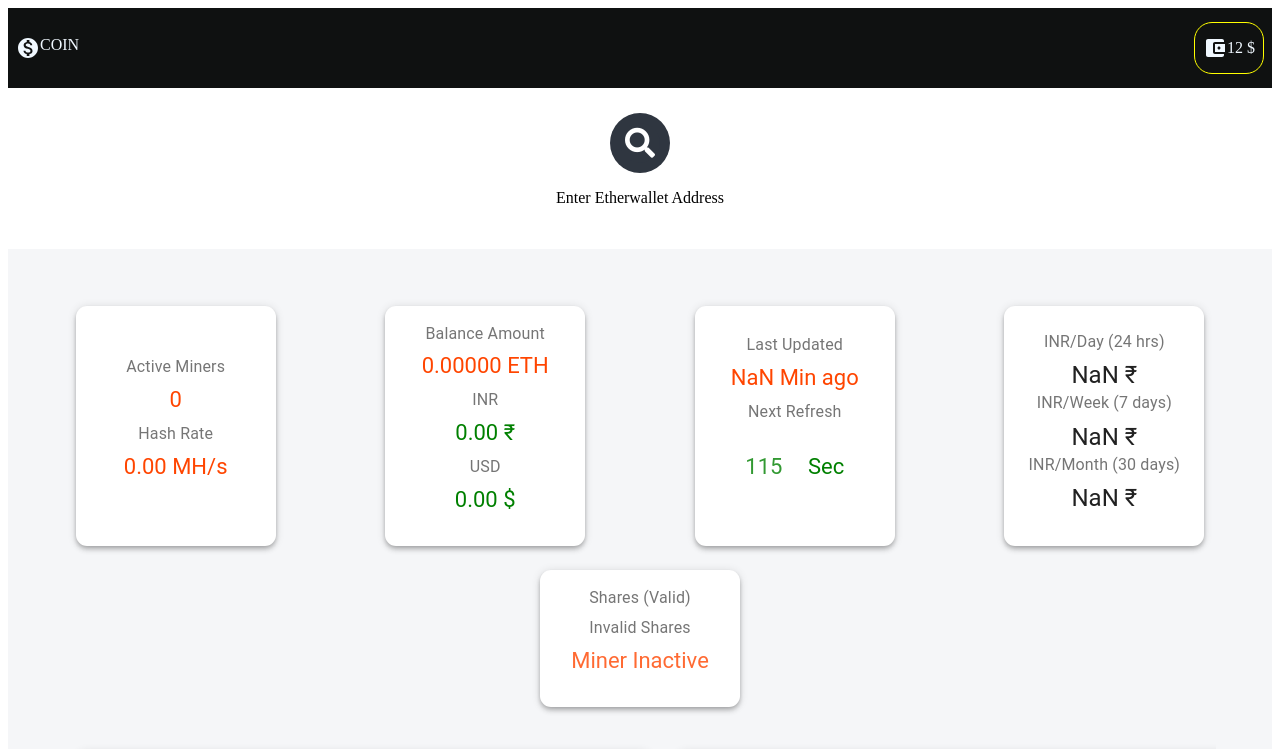
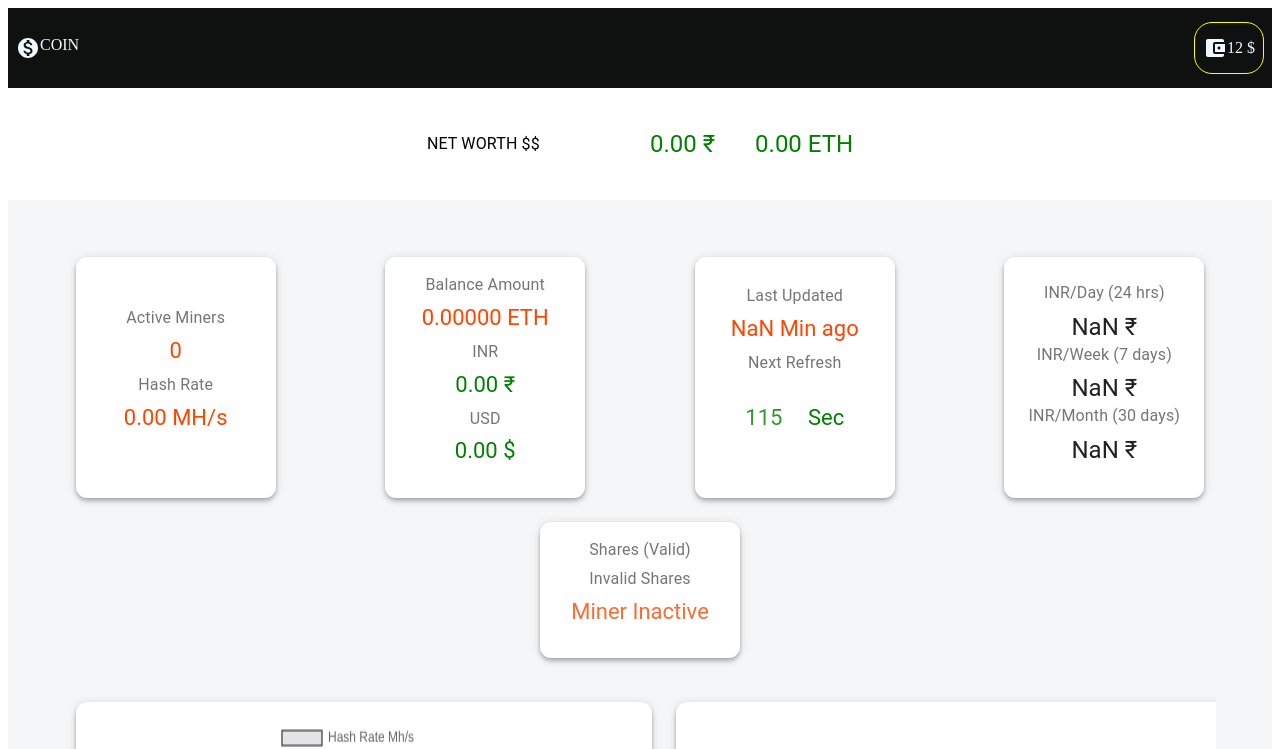
Before and after one commit to Pratik521992/COIN, a React (Create React App) app: page / in a window 1280 px wide. Shown: the top 749 px of the page. Built offline with nearby package versions, Linux system fonts and the light colour scheme; no server answers.

Commit message:
Add net worth

```diff
--- a/src/App.scss
+++ b/src/App.scss
@@ -57,63 +57,12 @@
   }
  .Search {
    display: flex;
-   flex-direction: column-reverse;
+   flex-direction: row;
    align-items: center;
    justify-content: center;
-   margin: 2% auto;
-   .SearchLabel {
-    float: right;
-  }
+   padding: 40px;
+   grid-gap: 40px;
  }
-
-  .SearchContainer {
-    &:hover > .SearchInput {
-      width: 200px;
-      padding: 0 6px;
-    }
-    background-color: #2f3640;
-    height: 40px;
-    border-radius: 40px;
-    padding: 10px;
-    .SearchInput {
-      border: none;
-      background: none;
-      outline: none;
-      float: left;
-      padding: 0;
-      color: white;
-      font-size: 16px;
-      transition: 0.4s;
-      line-height: 40px;
-      width: 0px;
-      font-weight: bold;
-    }
-
-    .SearchBtn {
-      border: none;
-      outline: none;
-      text-decoration: none;
-      color: #e84118;
-      float: right;
-      width: 40px;
-      height: 40px;
-      border-radius: 50%;
-      background: #2f3640;
-      display: flex;
-      justify-content: center;
-      align-items: center;
-      transition: 0.4s;
-      color: white;
-      cursor: pointer;
-      &:hover {
-        background: white;
-        color: black;
-      }
-      }
-  }
-   .SearchBtn > i {
-    font-size: 30px;
-   }
 
    .Dashboard {
     background: #f5f6f8;
--- a/src/components/SearchBar.js
+++ b/src/components/SearchBar.js
@@ -1,19 +1,36 @@
+import { Typography } from "@material-ui/core";
 import React from "react";
+import CountUp from "react-countup";
+import { useSelector } from "react-redux";
+import { ethToInr, getETH } from "./utils/converted";
 
 function SearchBar() {
+  const { netWorth='', inr } = useSelector((state) => state.dashboard);
+  const ETH = getETH(netWorth);
+  const value = ethToInr(inr, getETH(netWorth));
   return (
     <div className="Search">
-      <p className="SearchLabel">Enter Etherwallet Address</p>
-      <div className="SearchContainer">
-        <input
-          className="SearchInput"
-          type="text"
-          placeholder="Search Address"
-        />
-        <button className="SearchBtn">
-          <i className="fas fa-search"></i>
-        </button>
-      </div>
+      <Typography style={{marginRight: "70px"}} >
+            NET WORTH $$
+          </Typography>
+      <Typography style={{color: 'green'}} variant="h5" component="h2">
+            <CountUp
+              end={value}
+              separator=","
+              decimals={2}
+              decimal="."
+              suffix=" &#x20b9;"
+            />
+          </Typography>
+      <Typography style={{color: 'green'}} variant="h5" component="h2">
+            <CountUp
+              end={ETH}
+              separator=" "
+              decimals={2}
+              decimal="."
+              suffix=" ETH"
+            />
+          </Typography>
     </div>
   );
 }
--- a/src/redux/actions/dashboard.js
+++ b/src/redux/actions/dashboard.js
@@ -1,4 +1,4 @@
-import { STATS_DATA, EXCHANGE_RATE, PAYOUTS, UNPAID } from "../types";
+import { STATS_DATA, EXCHANGE_RATE, PAYOUTS, UNPAID, NET_WORTH } from "../types";
 
 export const statsData = (data) => {
   return {
@@ -9,6 +9,12 @@ export const statsData = (data) => {
 export const setPayouts = (data) => {
   return {
     type: PAYOUTS,
+    payload: data,
+  };
+};
+export const setNetWorth = (data) => {
+  return {
+    type: NET_WORTH,
     payload: data,
   };
 };
@@ -33,6 +39,7 @@ export const getComponentDetails = () => {
     "https://api.ethermine.org/miner/0x33feb9771e261a41b78429e0e1be8c360727e584/rounds",
     "https://api.ethermine.org/miner/0x33feb9771e261a41b78429e0e1be8c360727e584/history",
     "https://api.ethermine.org/miner/0x33feb9771e261a41b78429e0e1be8c360727e584/currentStats",
+    "https://api.ethermine.org/miner/0x33feb9771e261a41b78429e0e1be8c360727e584/payouts",
   ];
   let requests = urls.map((url) => fetch(url));
   return (dispatch) => {
@@ -48,7 +55,9 @@ export const getComponentDetails = () => {
             dispatch(setUnpaid(res.data));
           } else if (res.data[0].time) {
             dispatch(statsData(res.data));
-          }  else {
+          } else if(res.data[0].paidOn) {
+            dispatch(setNetWorth(res.data))
+          } else {
             dispatch(setPayouts(res));
           }
         })
--- a/src/redux/reducers/dashboard.js
+++ b/src/redux/reducers/dashboard.js
@@ -1,4 +1,4 @@
-import { STATS_DATA, EXCHANGE_RATE, PAYOUTS, UNPAID } from "../types";
+import { STATS_DATA, EXCHANGE_RATE, PAYOUTS, UNPAID, NET_WORTH } from "../types";
 
 const initialState = {
   stats: [{
@@ -45,6 +45,11 @@ const dashboardReducer = (state = initialState, action) => {
         ...state,
         unpaid: action.payload,
       };
+    case NET_WORTH:
+      return {
+        ...state,
+        netWorth: action.payload.reduce((acc, obj) => acc+parseInt(obj.amount), 0),
+      };
     default:
       return state;
   }
--- a/src/redux/types.js
+++ b/src/redux/types.js
@@ -6,3 +6,4 @@ export const STATS_DATA = 'STATS_DATA';
 export const EXCHANGE_RATE = 'EXCHANGE_RATE';
 export const PAYOUTS = 'PAYOUTS';
 export const UNPAID = 'UNPAID';
+export const NET_WORTH = 'NET_WORTH';
```
